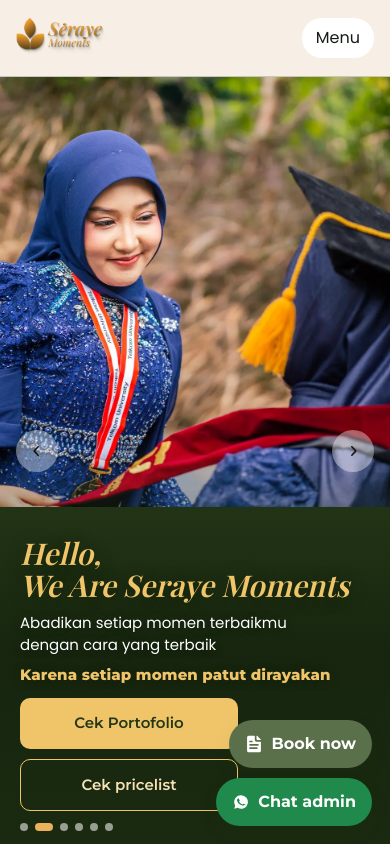
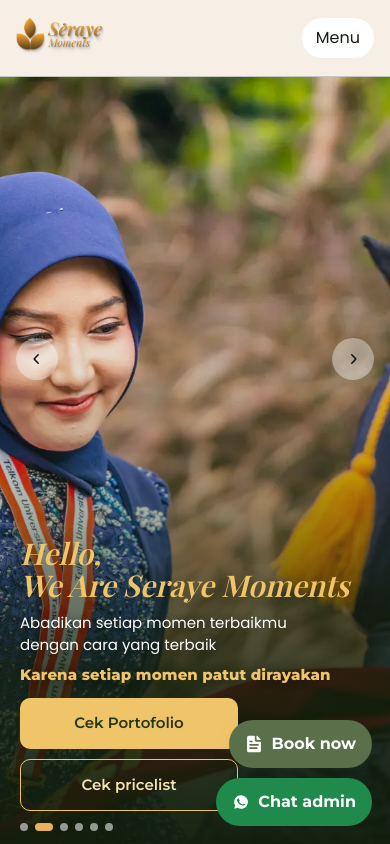
Before and after one commit to rm73/Seraye, a React (Vite) app: page / in a window 390 px wide. Shown: the top 844 px of the page. Built offline with nearby package versions, Linux system fonts and the light colour scheme; no server answers; a web font is replaced by a local one.

Commit message:
final revisi
Co-authored-by: Cursor <cursoragent@cursor.com>

```diff
--- a/src/styles.css
+++ b/src/styles.css
@@ -1245,19 +1245,19 @@ input.invalid, select.invalid, textarea.invalid { box-shadow: 0 0 0 1.5px #e3aaa
   }
 }
 @media (max-width: 700px) {
-  /* Upper photo band ≈ square aspect so wide shots keep people in frame */
   .hero-track {
     position: absolute;
-    inset: 0 0 auto;
+    inset: 0;
     width: 100%;
-    height: 56%;
+    height: 100%;
   }
   .hero-slide {
     object-fit: cover;
-    object-position: center center;
+    object-position: center 32%;
   }
   .hero-shade {
-    height: 52%;
+    top: 0;
+    height: 100%;
     backdrop-filter: none;
     -webkit-backdrop-filter: none;
     mask-image: none;
@@ -1265,14 +1265,15 @@ input.invalid, select.invalid, textarea.invalid { box-shadow: 0 0 0 1.5px #e3aaa
     background: linear-gradient(
       180deg,
       rgba(36, 54, 24, 0) 0%,
-      rgba(30, 46, 18, 0.28) 14%,
-      rgba(26, 42, 16, 0.7) 32%,
-      rgba(22, 36, 14, 0.94) 52%,
-      #1a2a10 100%
+      rgba(36, 54, 24, 0.04) 28%,
+      rgba(30, 46, 18, 0.18) 46%,
+      rgba(26, 42, 16, 0.48) 62%,
+      rgba(22, 36, 14, 0.82) 78%,
+      rgba(18, 30, 10, 0.96) 100%
     );
   }
   .hero-nav {
-    top: 46%;
+    top: 34%;
   }
   .hero-copy {
     left: 0;
@@ -1326,14 +1327,8 @@ input.invalid, select.invalid, textarea.invalid { box-shadow: 0 0 0 1.5px #e3aaa
   }
 }
 @media (max-width: 700px) and (max-height: 760px) {
-  .hero-track {
-    height: 48%;
-  }
-  .hero-shade {
-    height: 60%;
-  }
   .hero-nav {
-    top: 40%;
+    top: 28%;
   }
   .hero-actions {
     width: min(100%, calc(100% - 120px));
```
